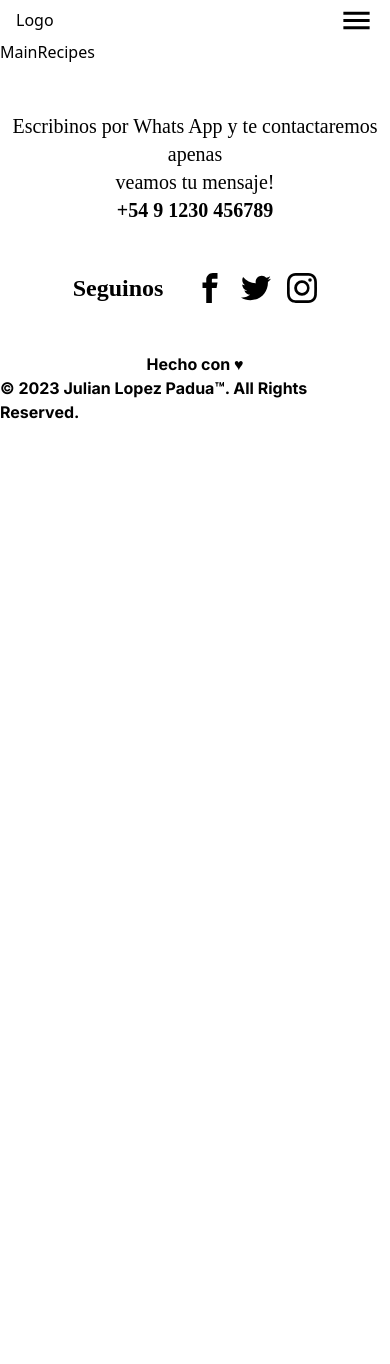
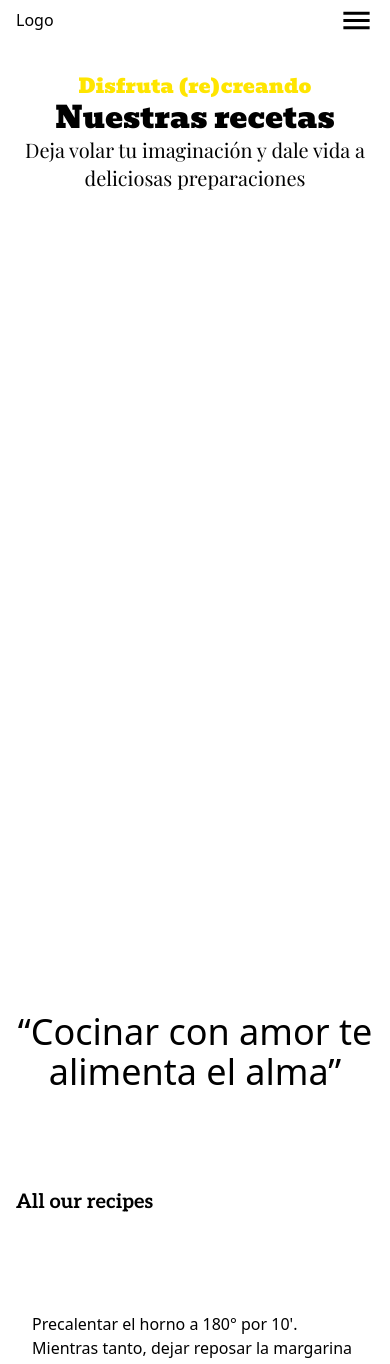
Before and after one commit to juliilp/veggiebudiness, a React (Vite) app: page /recipies in a window 390 px wide. Shown: the top 1364 px of the page. Before the commit the page ends 844 px from the top, so only its background shows below. Built offline with nearby package versions, Linux system fonts and the light colour scheme; a web font is replaced by a local one.

Commit message:
boilerplate card-recipes

```diff
--- a/src/components/Navbar/NavbarMobile.tsx
+++ b/src/components/Navbar/NavbarMobile.tsx
@@ -1,5 +1,6 @@
 import { useState } from "react";
 import { IoMdMenu } from "react-icons/io";
+import { Link } from "react-router-dom";
 
 export default function NavbarMobile() {
   const [switchMenu, setSwitchMenu] = useState(false);
@@ -11,11 +12,19 @@
       <IoMdMenu onClick={handlerSwitchMenu} size={35} className="mr-4" />
 
       {switchMenu && (
-        <ul className="absolute top-full w-full flex flex-col items-center gap-2 text-xl">
-          <li>Home</li>
+        <ul className="absolute top-full w-full flex flex-col items-center gap-2 text-xl bg-white ">
+          <li>
+            <Link to="/" onClick={handlerSwitchMenu}>
+              Home
+            </Link>
+          </li>
           <li>About us</li>
           <li>Products</li>
-          <li>Recipies</li>
+          <li>
+            <Link to="/recipies" onClick={handlerSwitchMenu}>
+              Recipies
+            </Link>
+          </li>
           <li>Contact us</li>
           <li>Follow us</li>
         </ul>
--- a/src/components/Recipies/CardRecipes.tsx
+++ b/src/components/Recipies/CardRecipes.tsx
@@ -1,5 +1,17 @@
-import React from "react";
+import { Link } from "react-router-dom";
 
-export default function CardRecipes() {
-  return <div>CardRecipes</div>;
+interface Props {
+  imagen: string;
+  texto: string;
+  url: number;
 }
+export default function CardRecipes({ imagen, texto, url }: Props) {
+  return (
+    <Link to={`/recipies/${url}`}>
+      <article className="mx-8 md:px-0 flex flex-col md:flex-row ">
+        <p className={`${url % 2 == 0 && "order-2"}`}>{texto}</p>
+        <img src={imagen} alt="imagen" className="size-[200px]" />
+      </article>
+    </Link>
+  );
+}
--- a/src/components/Recipies/MainRecipes.tsx
+++ b/src/components/Recipies/MainRecipes.tsx
@@ -1,5 +1,17 @@
-import React from "react";
-
 export default function MainRecipes() {
-  return <div>MainRecipes</div>;
+  return (
+    <main className="w-full h-screen md:flex md:justify-center md:items-center px-4 md:px-0">
+      <section className="my-8 md:my-0 text-center">
+        <span className="block text-[#FFE500] font-bevan text-xl md:text-3xl">
+          Disfruta (re)creando
+        </span>
+        <span className="block font-bevan text-3xl md:text-5xl ">
+          Nuestras recetas
+        </span>
+        <span className="block font-playfairDisplay text-xl md:text-3xl">
+          Deja volar tu imaginación y dale vida a deliciosas preparaciones
+        </span>
+      </section>
+    </main>
+  );
 }
--- a/src/components/Recipies/allRecipes.tsx
+++ b/src/components/Recipies/allRecipes.tsx
@@ -1,5 +1,24 @@
-import React from "react";
+import { recetas } from "../../data/recetas";
+import CardRecipes from "./CardRecipes";
 
-export default function allRecipes() {
-  return <div>allRecipes</div>;
+export default function AllRecipes() {
+  console.log(recetas);
+  return (
+    <section>
+      <h2 className="text-center text-4xl my-24">
+        “Cocinar con amor te alimenta el alma”
+      </h2>
+      <h3 className="font-aleo font-bold text-xl ml-4 md:ml-8">
+        All our recipes
+      </h3>
+
+      <article className="flex items-center justify-center flex-col gap-16 my-24">
+        {recetas.map((r, key) => {
+          return (
+            <CardRecipes imagen={r.imagen} texto={r.pasos} url={key + 1} />
+          );
+        })}
+      </article>
+    </section>
+  );
 }
--- a/src/vistas/Recipies.tsx
+++ b/src/vistas/Recipies.tsx
@@ -1,9 +1,11 @@
 import MainRecipes from "../components/Recipies/MainRecipes";
+import AllRecipes from "../components/Recipies/allRecipes";
 
 export default function Recipies() {
   return (
     <>
       <MainRecipes />
+      <AllRecipes />
     </>
   );
 }
```
